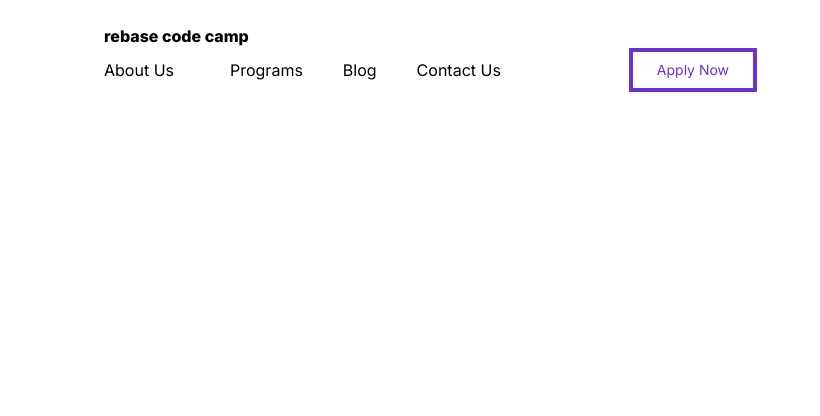
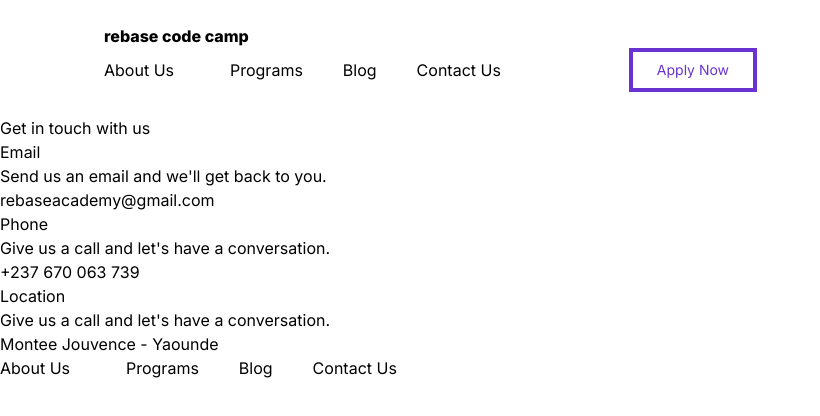
Before and after one commit to nsamedaisy/rebase_cc_frontend, a Next.js app: page /landing in a window 1280 px wide. Shown: the top 416 px of the page, without its empty margins (0-820 px from the left). Built offline with nearby package versions, Linux system fonts and the light colour scheme.

Commit message:
footer html

```diff
--- a/app/_components/footer.tsx
+++ b/app/_components/footer.tsx
@@ -1,9 +1,45 @@
+import Link from 'next/link';
 import React from 'react';
 
 const Footer: React.FC = () => {
     return (
         <div>
+            <h1>Get in touch with us</h1>
+            <div>
+                <h2>Email</h2>
+                <p>Send us an email and we'll get back to you.</p>
+                <Link href='/'>rebaseacademy@gmail.com</Link>
+            </div>
 
+            <div>
+                <h2>Phone</h2>
+                <p>Give us a call and let's have a conversation.</p>
+                <Link href='/'>+237 670 063 739</Link>
+            </div>
+
+            <div>
+                <h2>Location</h2>
+                <p>Give us a call and let's have a conversation.</p>
+                <Link href='/'>Montee Jouvence - Yaounde</Link>
+            </div>
+
+            <div></div>
+            <div className="text-base lg:flex mr-32 space-x-10">
+                <Link href="/about-us" className="block mt-4 lg:inline-block lg:mt-0 text-white-200 mr-4">
+                    About Us
+                </Link>
+                <Link href="/programs" className="block mt-4 lg:inline-block lg:mt-0 text-white-200 mr-4">
+                    Programs
+                </Link>
+                <Link href="/blog" className="block mt-4 lg:inline-block lg:mt-0 text-white-200 mr-4">
+                    Blog
+                </Link>
+                <Link href="/contact-us" className="block mt-4 lg:inline-block lg:mt-0 text-white-200 mr-4">
+                    Contact Us
+                </Link>
+            </div>
         </div>
-    )
-}
+    );
+};
+
+export default Footer;
--- a/app/landing/page.tsx
+++ b/app/landing/page.tsx
@@ -1,9 +1,11 @@
 import Navbar from "../_components/navbar";
+import Footer from "../_components/footer"
 
 export default function LandingPage() {
     return (
         <div>
             <Navbar />
+            <Footer />
         </div>
     )
 }
```
